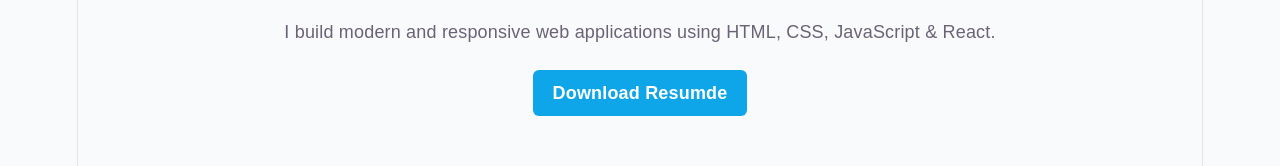
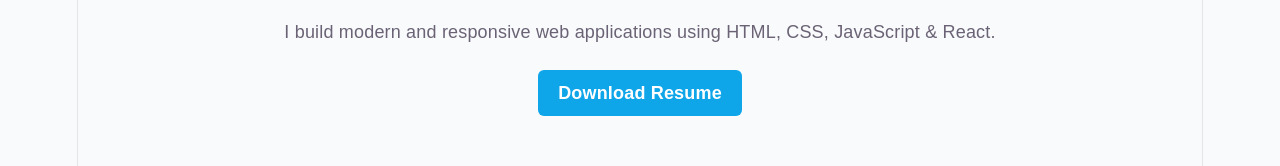
Before and after one commit to gopimahi7781/my-portfolio, a React (Vite) app: page / in a window 1280 px wide. Shown: the part 437-603 px from the top of the page. Built offline with nearby package versions, Linux system fonts and the light colour scheme; the HTML template or start-up script is replaced by a standard one.

Commit message:
Fixed resume button text

```diff
--- a/src/App.jsx
+++ b/src/App.jsx
@@ -23,7 +23,7 @@
         <h1>Hello, I'm Gopi 👋</h1>
         <h3>Frontend Developer</h3>
         <p>I build modern and responsive web applications using HTML, CSS, JavaScript & React.</p>
-        <a href="/Gopi_Krishna_Reddy_Resume.pdf" download className="btn"> Download Resumde</a>
+        <a href="/Gopi_Krishna_Reddy_Resume.pdf" download className="btn"> Download Resume</a>
       </section>
 
       {/* About */}
```
